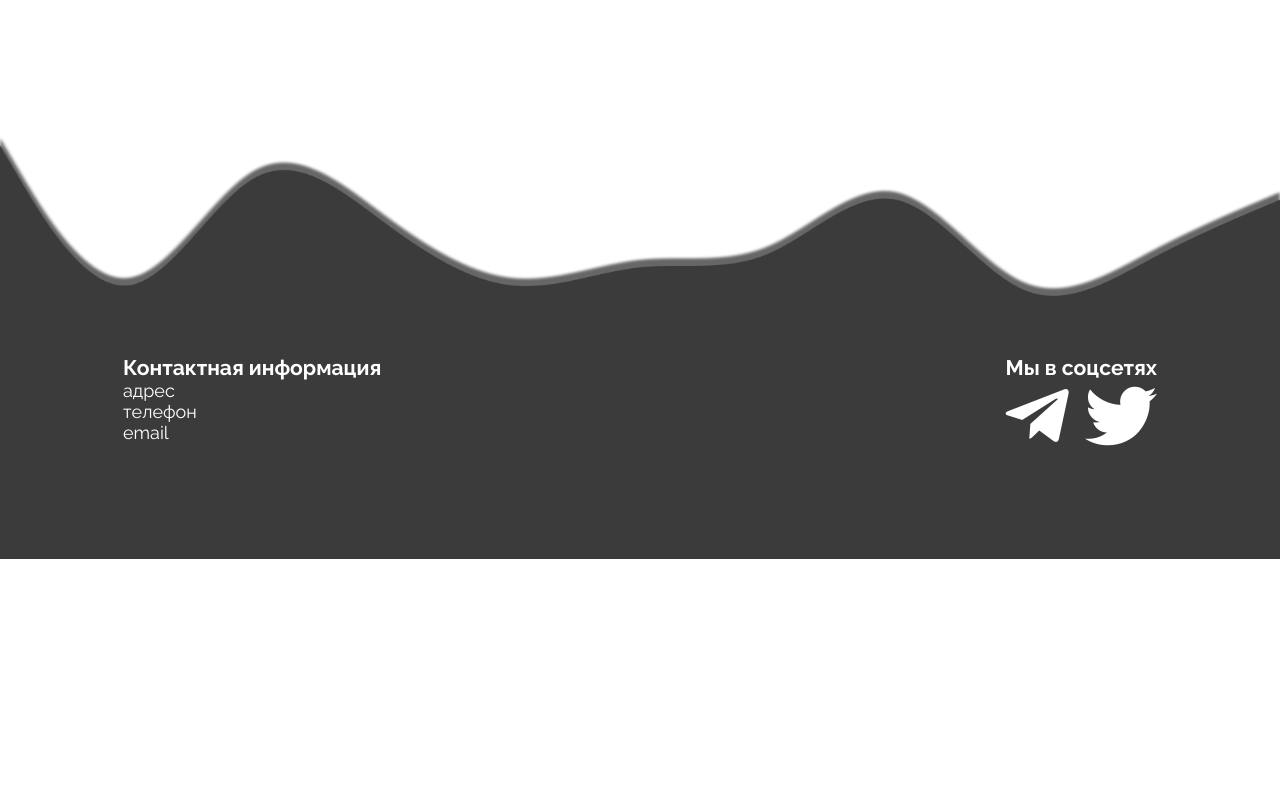
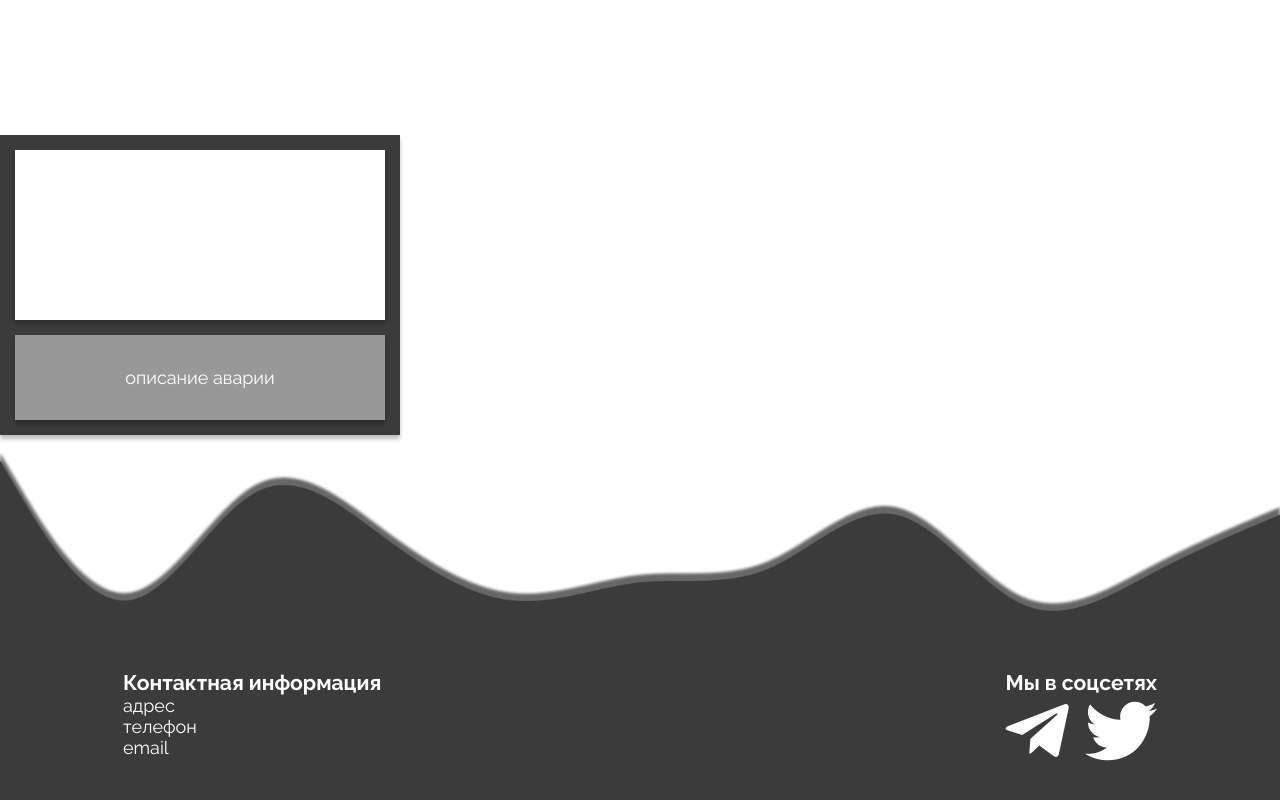
Before and after one commit to ksenia312/ROSATOM, a React app in the folder frontend/: page / in a window 1280 px wide. Shown: the part 785-1585 px from the top of the page. Before the commit the page ends 1344 px from the top, so only its background shows below. Built offline with nearby package versions, Linux system fonts and the light colour scheme; a web font is replaced by a local one.

Commit message:
GalleryBlock component

```diff
--- a/frontend/src/components/Footer/Footer.js
+++ b/frontend/src/components/Footer/Footer.js
@@ -21,7 +21,7 @@ export default connect(
                     <div className={style.footer__networks}>
                         <h3>Мы в соцсетях</h3>
                         <div className={style.footer__icons}>
-                            <a href="https://t.me/ROSATOMbhb" target="_blank"><i className="fab fa-telegram-plane" /></a>
+                            <a href="https://t.me/SaveOil" target="_blank"><i className="fab fa-telegram-plane" /></a>
                             <a href="https://twitter.com/rosatom/" target="_blank"><i className="fab fa-twitter" /></a>
                         </div>
                     </div>
--- /dev/null
+++ b/frontend/src/components/GalleryBlock/GalleryBlock.js
@@ -0,0 +1,21 @@
+import {connect} from "react-redux";
+import React from "react";
+import style from './GalleryBlock.module.scss'
+
+export default connect(
+    (state) => ({}),
+    (dispatch) => ({})
+)(class EventMini extends React.Component {
+
+
+    render() {
+        return (
+            <div className={style.event__container}>
+                <div className={style.event__content}>
+                    <a href="#" target="_blank"><div className={style.event__picture} /></a>
+                    <div className={style.event__description}>описание аварии</div>
+                </div>
+            </div>
+        )
+    }
+})
--- /dev/null
+++ b/frontend/src/components/GalleryBlock/GalleryBlock.module.scss
@@ -0,0 +1,30 @@
+@import "~@styles/common.scss";
+
+.event__container {
+  @include sizes($h: 270px, $w: 370px);
+  background-color: #3C3B3B;
+  box-shadow: $shadow;
+  padding: 15px;
+  margin-bottom: 15px;
+  .event__content {
+    @include sizes($h: 100%, $w: 100%);
+    display: flex;
+    flex-direction: column;
+    justify-content: space-between;
+    .event__picture {
+      background-color: #ffffff;
+      @include sizes($h: 170px, $w: 100%);
+      box-shadow: $shadow;
+    }
+    .event__description{
+      display: flex;
+      justify-content: center;
+      align-items: center;
+
+      background-color: rgba(246, 246, 246, 0.5);
+      @include sizes($h: 85px, $w: 100%);
+      color: #FFFFFF;
+      box-shadow: $shadow;
+    }
+  }
+}
--- a/frontend/src/components/index.js
+++ b/frontend/src/components/index.js
@@ -1,7 +1,8 @@
 import Header from "@components/Header/Header";
 import RecentAccidents from "@components/RecentAccidents/RecentAccidents";
 import Footer from "@components/Footer/Footer"
+import GalleryBlock from "@components/GalleryBlock/GalleryBlock";
 
 export {
-  Header, RecentAccidents, Footer
+  Header, RecentAccidents, Footer, GalleryBlock
 }
--- a/frontend/src/pages/Landing/Landing.js
+++ b/frontend/src/pages/Landing/Landing.js
@@ -1,6 +1,6 @@
 import React from "react";
 import {connect} from "react-redux";
-import {Footer, Header} from "@components";
+import {Footer, GalleryBlock, Header} from "@components";
 import style from './Landing.module.scss'
 import {push} from "connected-react-router";
 
@@ -26,6 +26,8 @@ export default connect(
             массы необходимость помощи пострадавшим животным.
           </div>
         </div>
+
+        <GalleryBlock />
         <Footer />
       </div>
     )
```
